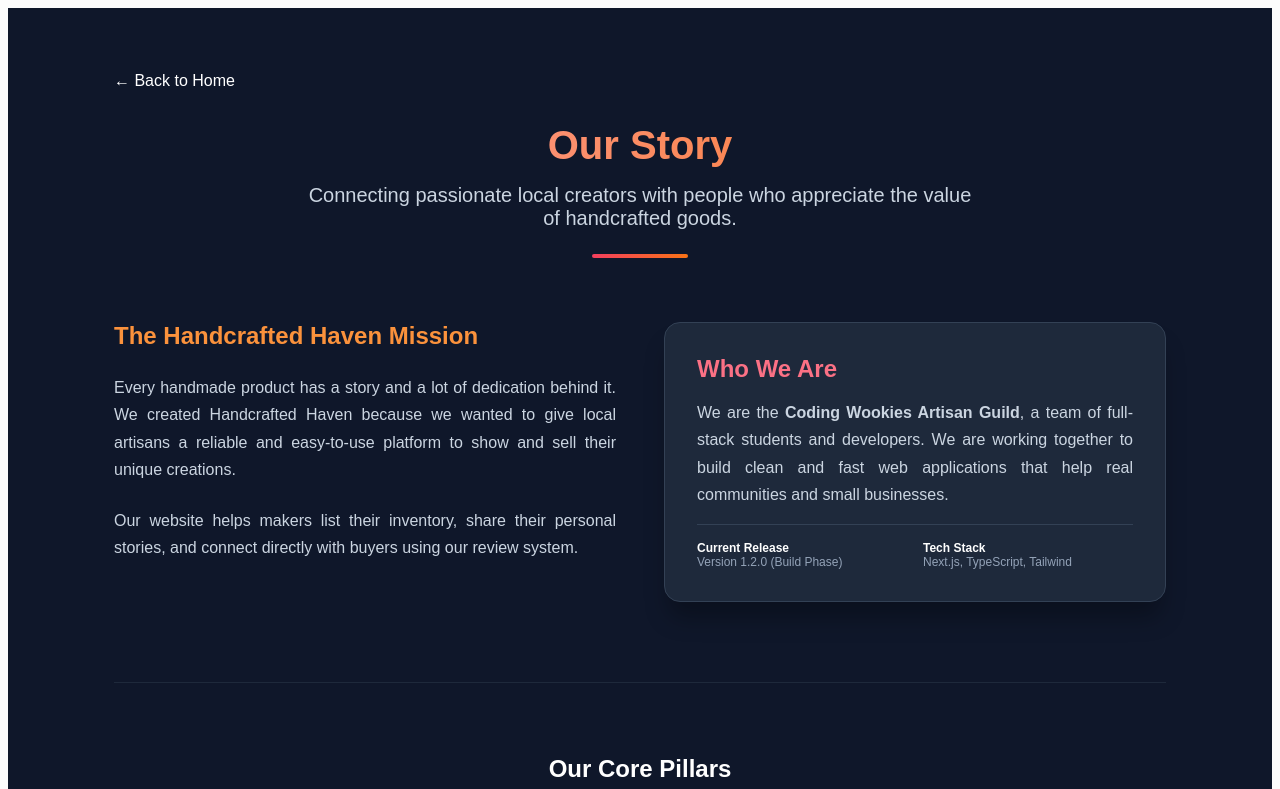
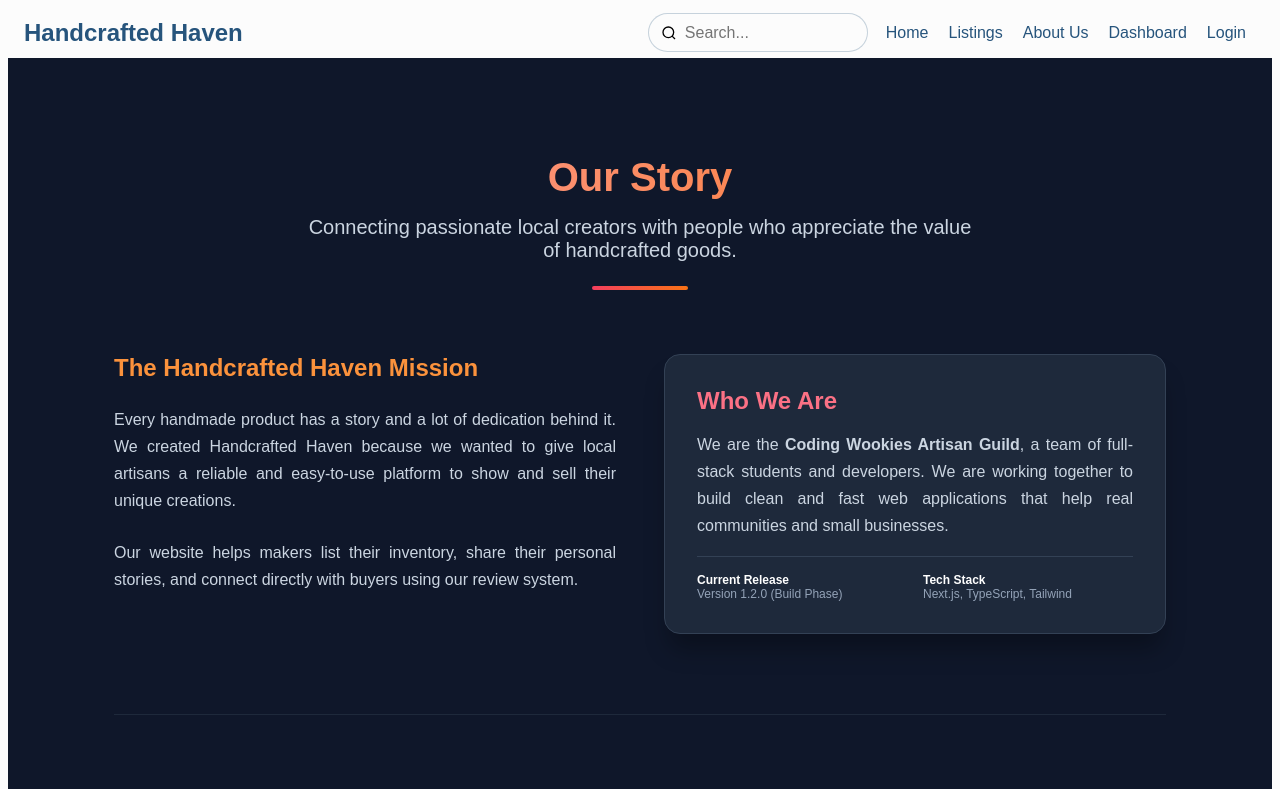
Before and after one commit to blburgen/CodingWookies, a Next.js app: page /about in a window 1280 px wide. Shown: the top 789 px of the page. Built offline with nearby package versions, Linux system fonts and the light colour scheme; no server answers.

Commit message:
updates header

```diff
--- a/src/app/about/page.tsx
+++ b/src/app/about/page.tsx
@@ -1,19 +1,15 @@
-import React from "react";
+import Header from "../ui/header";
+import Footer from "../ui/footer";
 import Link from "next/link";
 import styles from "./about.module.css";
 
 export default function AboutUs() {
   return (
+    <div>
+      <Header />
+
       <main className={styles.mainContainer}>
         <div className={styles.contentWrapper}>
-        <div style={{ marginBottom: "2rem", textAlign: "left" }}>
-          <Link
-            href="/"
-            className="inline-flex items-center text-sm font-medium text-orange-400 hover:text-orange-300 transition-colors"
-          >
-            ← Back to Home
-          </Link>
-        </div>
 
           {/* Hero Section */}
           <section className={styles.heroSection}>
@@ -96,5 +92,7 @@ export default function AboutUs() {
           </section>
         </div>
       </main>
+      <Footer/>
+    </div>
   );
 }
--- a/src/app/ui/header.tsx
+++ b/src/app/ui/header.tsx
@@ -23,6 +23,7 @@ export default function Header() {
     { href: "/", label: "Home" },
     { href: "/listings", label: "Listings" },
     { href: "/about", label: "About Us" },
+    { href: "/dashboard", label: "Dashboard"}
   ];
 
   const changeSubmitSearch = (e: ChangeEvent) => {
```
Also changed, not shown: src/app/dashboard/page.tsx (added, +15 -0 lines). Lines whose indentation alone changed are shown as unchanged.
